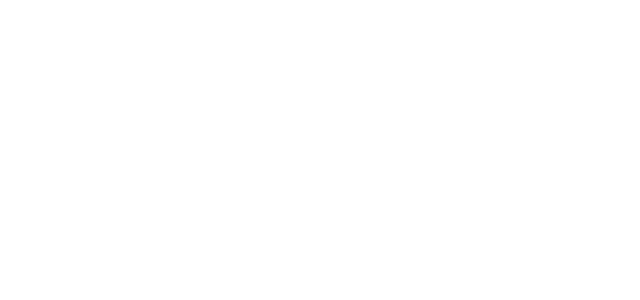
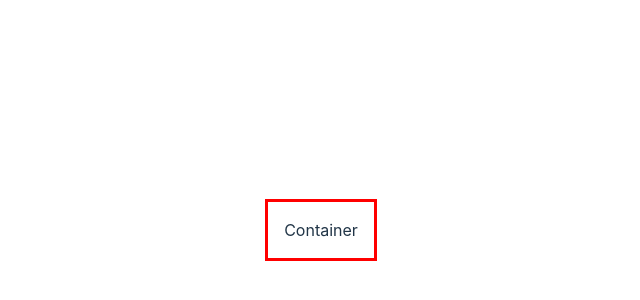
Before and after one commit to shihabxmdb/ReactTypescript, a React (Vite) app: page / in a window 1280 px wide. Shown: the part 170-470 px from the top of the page, without its empty margins (319-959 px from the left). Built offline with nearby package versions, Linux system fonts and the light colour scheme.

Commit message:
commmmit

```diff
--- a/src/App.tsx
+++ b/src/App.tsx
@@ -1,7 +1,12 @@
 import "./App.css";
+import { Container } from "./components/Container";
 
 function App() {
-  return <div className="App"></div>;
+  return (
+    <div className="App">
+      <Container styles={{ border: "3px solid red", padding: "1rem" }} />
+    </div>
+  );
 }
 
 export default App;
```
Also changed, not shown: src/components/Container.tsx (+4 -5 lines).
